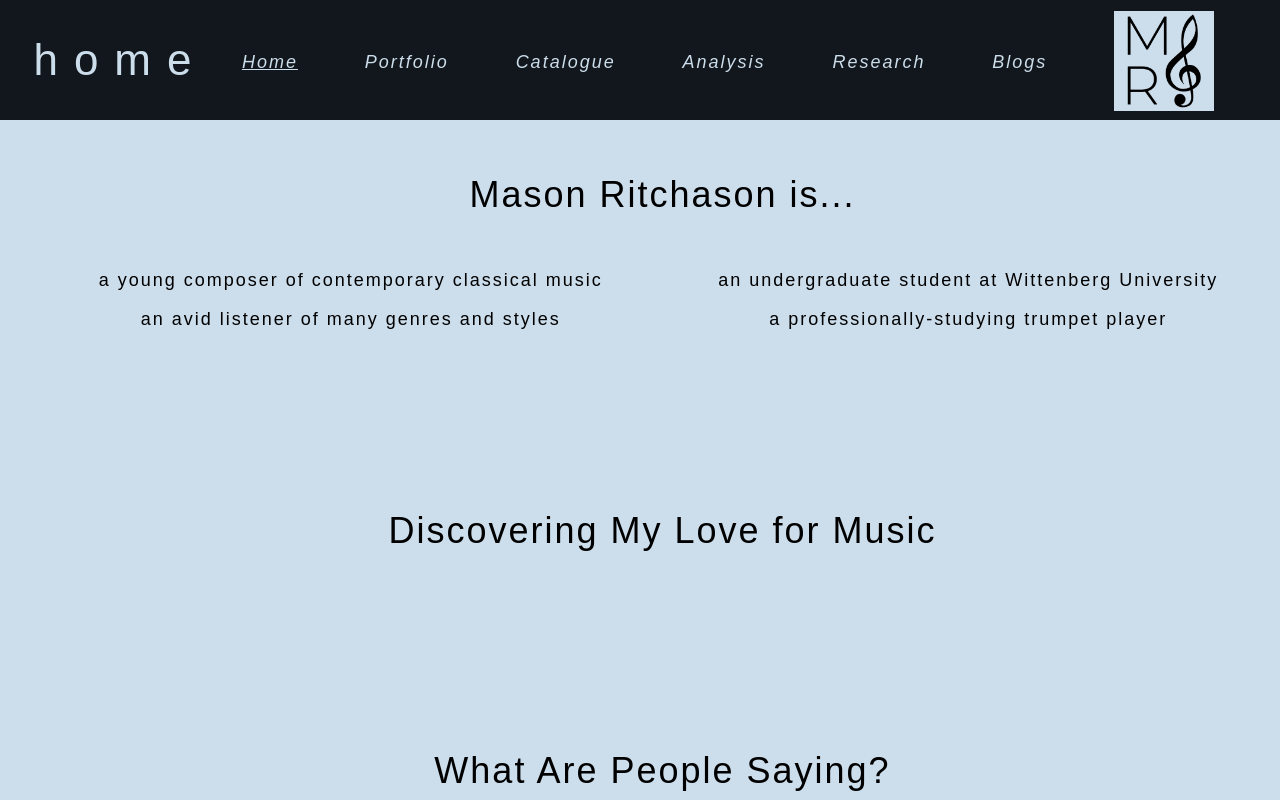
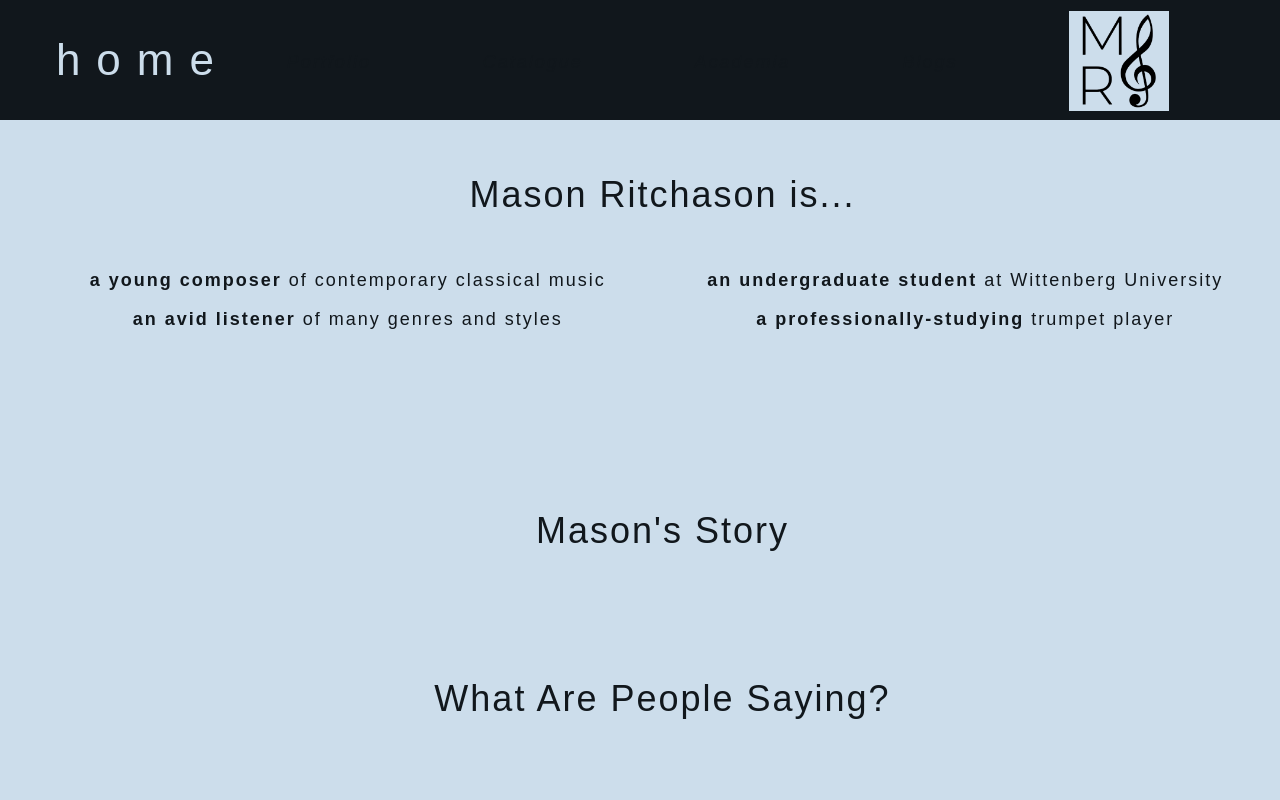
Before and after one commit to masonritchason/masonritchason.github.io, a plain HTML site: page home.html in a window 1280 px wide. Shown: the top 800 px of the page. Drawn offline with Linux system fonts and the light colour scheme.

Commit message:
styling & pages up 2/24/23

```diff
--- a/home.html
+++ b/home.html
@@ -13,22 +13,16 @@
               <h1 style = "color: #ccddeb">home</h1>
             </td>
             <td class = "tdHead">
-              <a class = "currentTab" href = "./home.html" target = "_blank">Home</a>
+              <a class = "headLinks" href = "./portfolio.html">Portfolio</a>
             </td>
             <td class = "tdHead">
-              <a class = "headLinks" href = "./portfolio.html" target = "_blank">Portfolio</a>
+              <a class = "headLinks" href = "./catalogue.html">Catalogue</a>
             </td>
             <td class = "tdHead">
-              <a class = "headLinks" href = "./catalogue.html" target = "_blank" color = "white">Catalogue</a>
+              <a class = "headLinks" href = "./academia.html">Academia</a>
             </td>
             <td class = "tdHead">
-              <a class = "headLinks" href = "./analysis.html" target = "_blank" color = "white">Analysis</a>
-            </td>
-            <td class = "tdHead">
-              <a class = "headLinks" href = "./research.html" target = "_blank" color = "white">Research</a>
-            </td>
-            <td class = "tdHead">
-              <a class = "headLinks" href = "./blog.html" target = "_blank" color = "white">Blogs</a>
+              <a class = "headLinks" href = "./blog.html">Blogs</a>
             </td>
             <td class = "tdHead">
               <a href = "./home.html">
@@ -49,23 +43,24 @@
       <table>
         <tr>
           <td class = "tdBody" style = "text-align: center">
-            <p>a young composer of contemporary classical music</p>
-            <p>an avid listener of many genres and styles</p>
+            <p><strong>a young composer</strong> of contemporary classical music</p>
+            <p><strong>an avid listener</strong> of many genres and styles</p>
           </td>
           <td class = "tdBody" style = "text-align: center">
-            <p>an undergraduate student at Wittenberg University</p>
-            <p>a professionally-studying trumpet player</p>
+            <p><strong>an undergraduate student</strong> at Wittenberg University</p>
+            <p><strong>a professionally-studying</strong> trumpet player</p>
           </td>
         </tr>
       </table>
       <br><br><br><br><br><br><br>
-      <h3>Discovering My Love for Music</h3>
-      <br><br><br><br><br><br><br>
+      <h3>Mason's Story</h3>
+      <br><br><br>
       <h3>What Are People Saying?</h3>
-      <br><br><br><br><br><br><br>
+      <br><br><br>
       <h3>Current Projects</h3>
-      <br><br><br><br><br><br><br>
+      <br><br><br>
       <h3>Commissioning</h3>
+      <br><br><br>
     </div>
   </body>
 </html>
--- a/styles/home.css
+++ b/styles/home.css
@@ -7,7 +7,7 @@
   letter-spacing: 2px;
   text-decoration: none;
   text-align: right;
-  color: #ccddeb;
+  color: #11171c;
 }
 
 .currentTab {
@@ -17,7 +17,7 @@
   font-style: italic;
   letter-spacing: 2px;
   text-align: right;
-  color: #ccddeb;
+  color: #11171c;
 }
 
 .tdHead {
@@ -67,6 +67,7 @@ h1 {
   font-style: bold;
   font-weight: 50;
   letter-spacing: 16px;
+  color: #11171c;
 }
 
 h2 {
@@ -74,6 +75,7 @@ h2 {
   font-size: 40px;
   font-weight: 400;
   letter-spacing: 2px;
+  color: #11171c;
 }
 
 h3 {
@@ -81,6 +83,7 @@ h3 {
   font-size: 36px;
   font-weight: 400;
   letter-spacing: 2px;
+  color: #11171c;
 }
 
 h4 {
@@ -88,6 +91,7 @@ h4 {
   font-size: 32px;
   font-weight: 400;
   letter-spacing: 2px;
+  color: #11171c;
 }
 
 h5 {
@@ -95,6 +99,7 @@ h5 {
   font-size: 28px;
   font-weight: 400;
   letter-spacing: 2px;
+  color: #11171c;
 }
 
 h6 {
@@ -105,6 +110,7 @@ h6 {
   padding-top: 0px;
   padding-bottom: 0px;
   margin: 0px;
+  color: #11171c;
 }
 
 p {
@@ -112,6 +118,7 @@ p {
   font-size: 18px;
   font-weight: 400;
   letter-spacing: 2px;
+  color: #11171c;
 }
 
 
@@ -120,14 +127,16 @@ p {
 table {
   width: 100%;
   border-collapse: collapse;
-  background-color: #000001;
+  background-color: #ccddeb;
+  color: #11171c;
   padding: 0px;
   margin: 0px;
 }
 
 tr {
   border-collapse: collapse;
-  background-color: #000001;
+  background-color: #ccddeb;
+  color: #11171c;
   padding: 0px;
   margin: 0px;
 }
@@ -137,4 +146,6 @@ th, td {
   font-size: 24px;
   font-weight: 200;
   letter-spacing: 8px;
+  background-color: #ccddeb;
+  color: #11171c;
 }
```
Also changed, not shown: academia.html (renamed from research.html, +6 -12 lines), analysis.html (deleted, +0 -50 lines), blog.html (+4 -10 lines), catalogue.html (+4 -10 lines), portfolio.html (+7 -13 lines).
